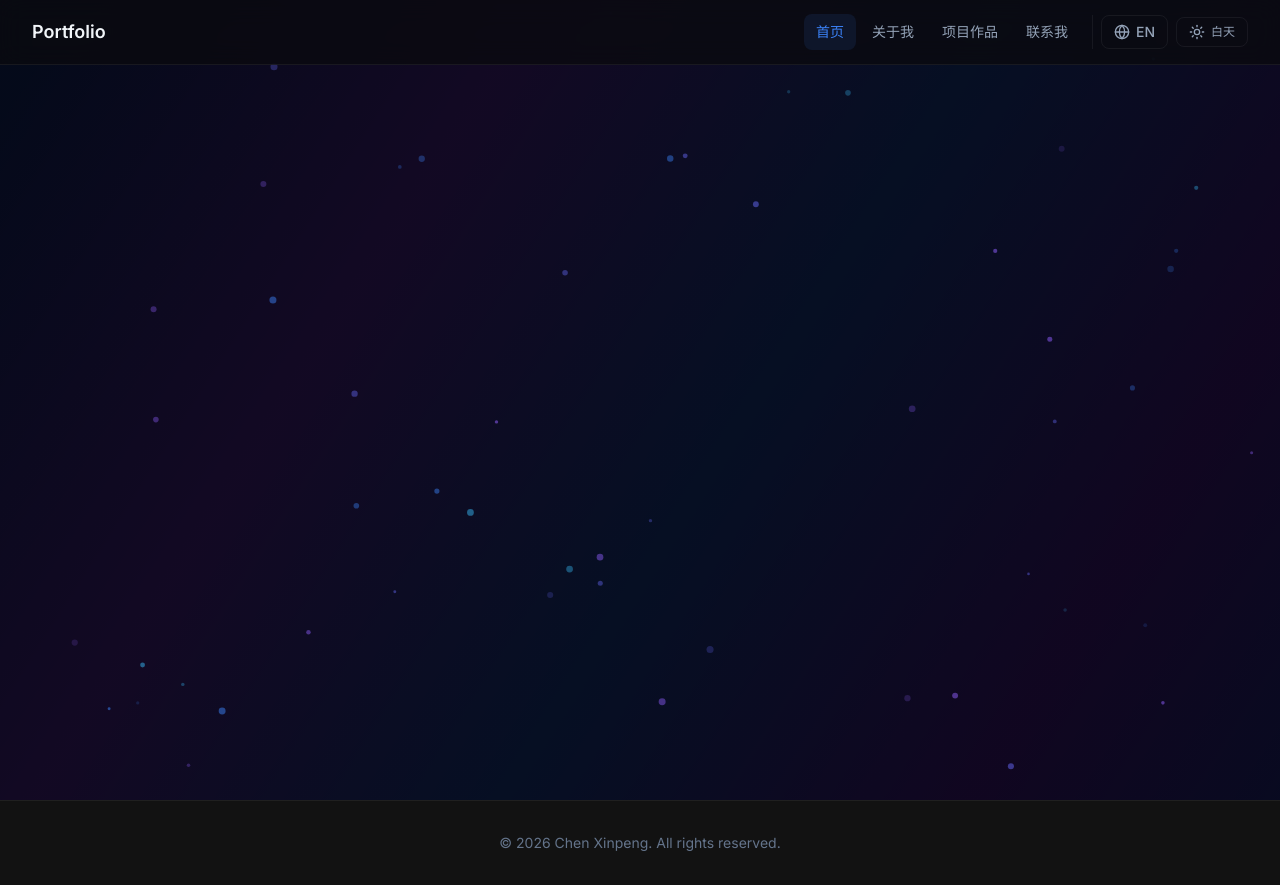
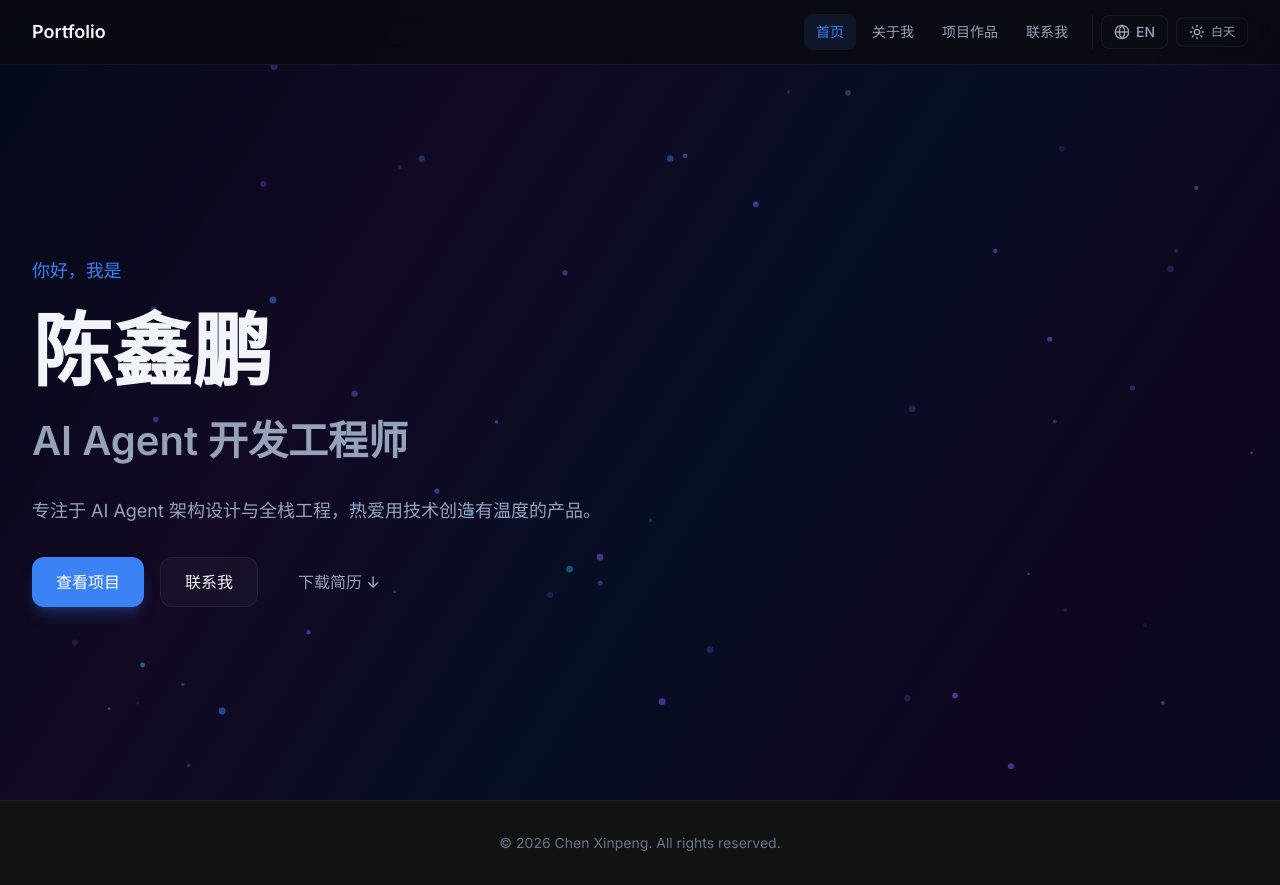
Before and after one commit to JUST-SUIK/portfolio, a Next.js app: page /zh in a window 1280 px wide. Built offline with nearby package versions, Linux system fonts and the light colour scheme.

Commit message:
fix: canvas z-index 负值 - 不再遮挡页面内容

```diff
--- a/components/hero/InteractiveBackground.tsx
+++ b/components/hero/InteractiveBackground.tsx
@@ -196,15 +196,17 @@
     <>
       {/* Fallback gradient for mobile / no-JS */}
       <div
-        className="fixed inset-0 z-0 pointer-events-none"
+        className="fixed inset-0 pointer-events-none"
         style={{
           background: 'linear-gradient(135deg, #080810, #0a0d1a 50%, #060814)',
+          zIndex: -1,
         }}
         aria-hidden="true"
       />
       <canvas
         ref={canvasRef}
-        className="fixed inset-0 pointer-events-none z-0"
+        className="fixed inset-0 pointer-events-none"
+        style={{ zIndex: -1 }}
         aria-hidden="true"
       />
     </>
```
